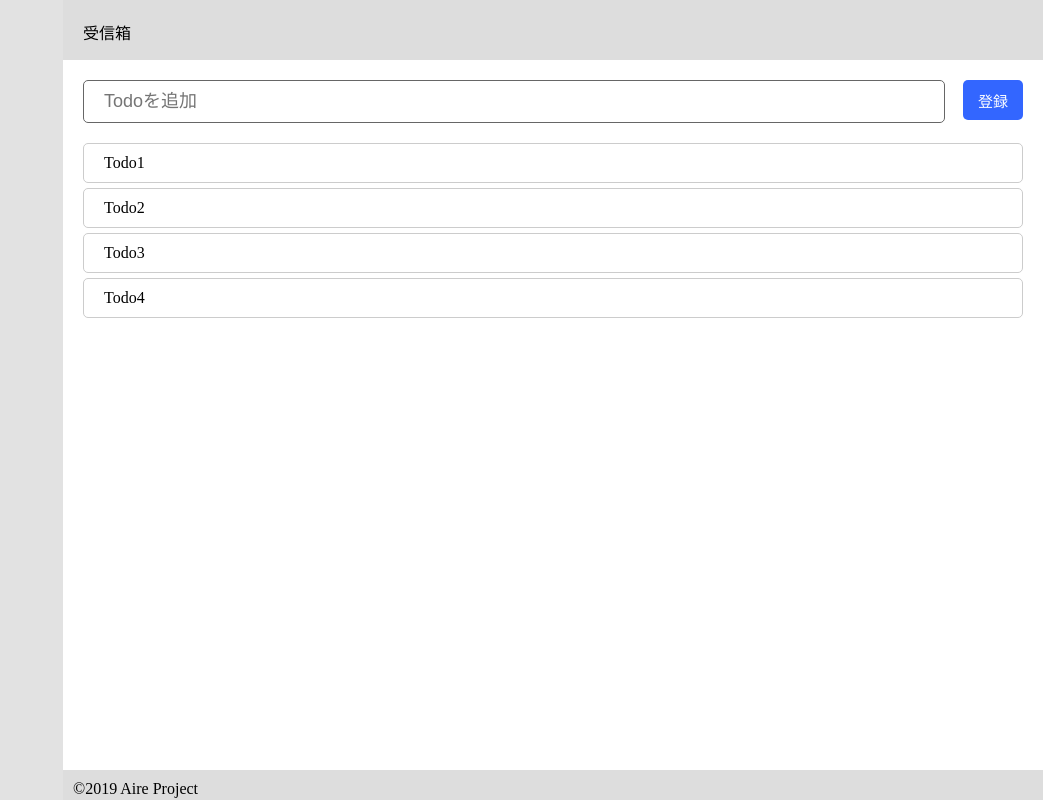
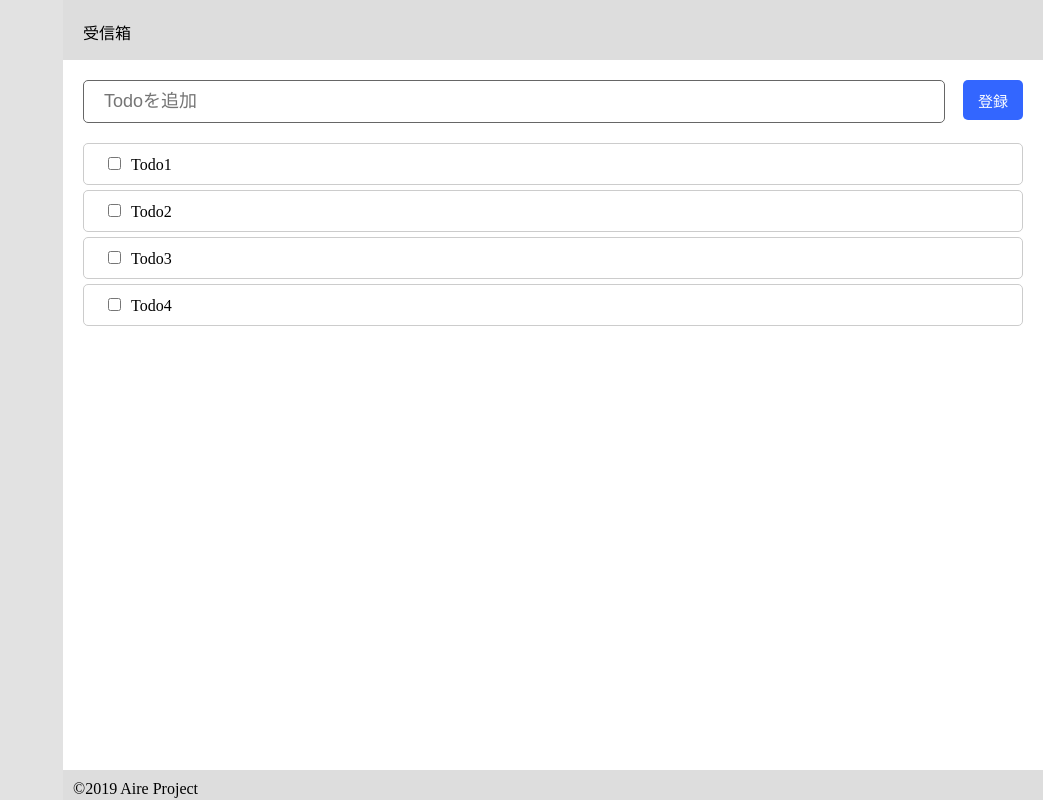
Before and after one commit to kohei-kubota/react-sample-app, a React (Create React App) app: page / in a window 1280 px wide. Shown: the whole page, without its empty margins (237-1280 px from the left). Built offline with nearby package versions, Linux system fonts and the light colour scheme.

Commit message:
update todo complate

```diff
--- a/src/components/listItem.js
+++ b/src/components/listItem.js
@@ -1,9 +1,16 @@
 import React, { Component } from 'react';
 
 class ListItem extends Component {
+  onChangeCheckBox(event) {
+    this.props.completeTodo(event.target.value);
+  }
+
   render() {
     return (
-      <li className='todo-list-item'>{this.props.data.label}</li>
+      <li className='todo-list-item'>
+        <input type="checkbox" value={this.props.data.id} onChange={this.onChangeCheckBox.bind(this)} />
+        {this.props.data.label}
+      </li>
     )
   }
 }
--- a/src/components/mainArea.js
+++ b/src/components/mainArea.js
@@ -9,20 +9,52 @@ class Mainarea extends Component {
 
     this.state = {
       todos: [
-        { label: 'Todo1' },
-        { label: 'Todo2' },
-        { label: 'Todo3' },
-        { label: 'Todo4' },
+        {
+          id: 'item-1',
+          label: 'Todo1',
+          completed: false
+        },
+        {
+          id: 'item-2',
+          label: 'Todo2',
+          completed: false
+        },
+        {
+          id: 'item-3',
+          label: 'Todo3',
+          completed: false
+        },
+        {
+          id: 'item-4',
+          label: 'Todo4',
+          completed: false
+        },
       ],
       todoInputValue: ''
     }
   }
 
+  onCompleteTodo(id) {
+    console.log('oncomplateTodo', id);
+
+    let _state = Object.assign({}, this.state);
+    for (var i = 0; i < _state.todos.length; i++) {
+      if (_state.todos[i].id == id) {
+        _state.todos[i].completed = true;
+        break;
+      }
+    }
+
+    this.setState(_state);
+  }
+
   renderTodoItems() {
     let todoItemDom = [];
     for (var i = 0; i < this.state.todos.length; i++) {
-      let todoItem = <ListItem key={'item-' + i} data={this.state.todos[i]} />;
-      todoItemDom.push(todoItem);
+      if (!this.state.todos[i].completed) {
+        let todoItem = <ListItem key={'item-' + i} data={this.state.todos[i]} completeTodo={this.onCompleteTodo.bind(this)} />;
+        todoItemDom.push(todoItem);
+      }
     }
     return todoItemDom;
   }
--- a/src/css/index.css
+++ b/src/css/index.css
@@ -48,6 +48,10 @@ html, body {
   list-style: none;
 }
 
+.main-area .list-area .todo-list .todo-list-item input[type='checkbox'] {
+  margin-right: 10px;
+}
+
 .main-area .list-area .todo-input-area {
   margin-bottom: 20px;
   overflow: hidden;
```
